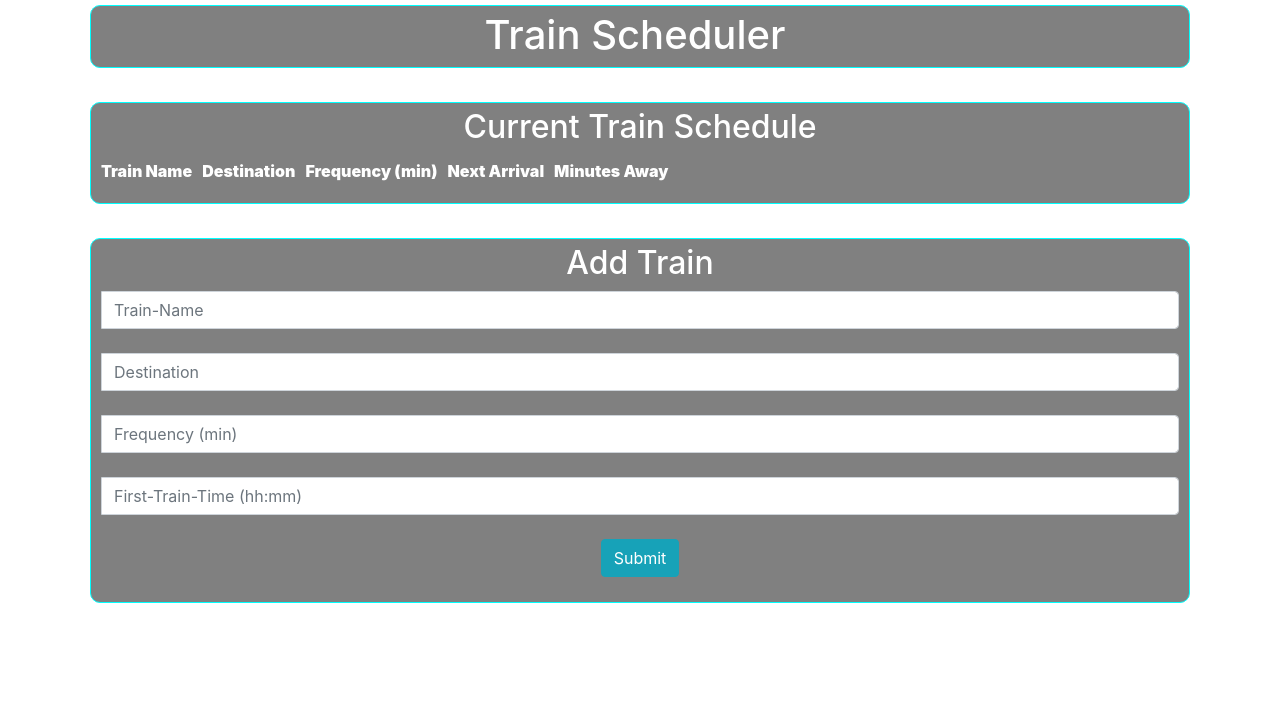
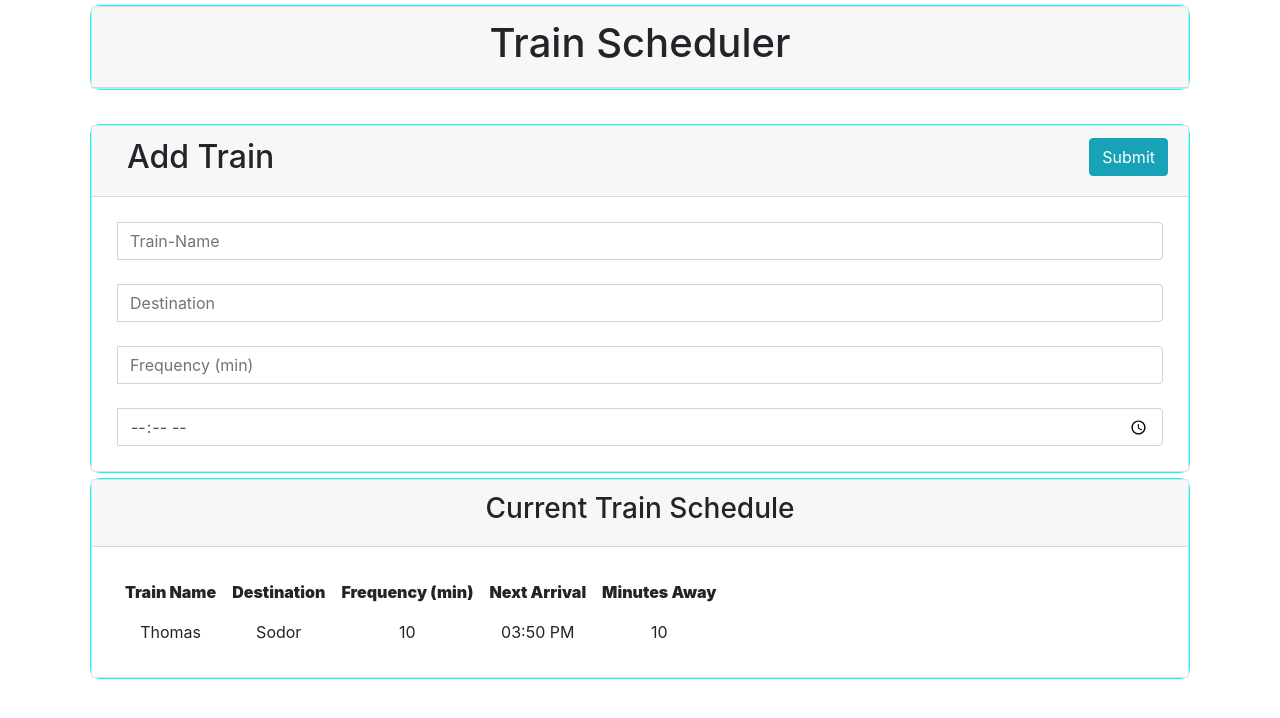
Before and after one commit to VINJROM/train-scheduler, a plain HTML site: page index.html in a window 1280 px wide. Drawn offline with nearby package versions, Linux system fonts and the light colour scheme; no server answers.

Commit message:
'cleaned up' style

```diff
--- a/assets/JS/scheduler.js
+++ b/assets/JS/scheduler.js
@@ -18,6 +18,8 @@
     var destination = "";
     var frequency = 0;
     var arrival = 0;
+    var arrivalFormat = "hh:mm A";
+
 
 
     // Capture button Click
@@ -30,6 +32,7 @@
             destination = $("#dest-input").val().trim(),
             frequency = $("#freq-input").val().trim(),
             arrival = $("#time-input").val().trim(),
+            // arrival = moment(arrival).format(arrivalFormat);
 
             // Code for the push
             dataRef.ref().push({
@@ -39,18 +42,16 @@
                 arrival: arrival,
             });
 
-        // Output all of the new information into the relevant HTML sections
-        // $('#name-display').text(train.name);
-        // $('#dest-display').text(train.destination);
-        // $('#freq-display').text(train.frequency);
-        // $('#arrival-display').text(train.arrival);
-        // $('#name-input').clear()
-        // $('#dest-input').clear()
-        // $('#freq-input').clear()
-        // $('#time-input').clear()
+
+        // ***WIP*** clears input field
+        // $('#name-input').empty();
+        // $('#dest-input').empty();
+        // $('#freq-input').empty();
+        // $('#time-input').empty();
+
     });
 
-    // Firebase watcher + initial loader HINT: This code behaves similarly to .on("value")
+    // Firebase watcher + initial loader - "Event Listener" in database
     dataRef.ref().on("child_added", function(childSnapshot) {
             // Console log each user input
             console.log(childSnapshot.val().name);
@@ -59,11 +60,13 @@
             console.log(childSnapshot.val().arrival);
 
             // full list of items to the well
-            $("#display-row").append("<tr><td id='name-display'>" + childSnapshot.val().name + "</td>" + "<td id='dest-display'>" + childSnapshot.val().destination + "</td>" + "<td id='freq-display'>" + childSnapshot.val().frequency + "</td>" + "<td id='minutes-display'>" + childSnapshot.val().arrival + "</td></tr>");
-
-
-            // Handle the errors
+            $("#display-row").prepend("<tr><td id='name-display'>" + childSnapshot.val().name + "</td>" +
+                "<td id='dest-display'>" + childSnapshot.val().destination + "</td>" +
+                "<td id='freq-display'>" + childSnapshot.val().frequency + "</td>" +
+                "<td id='arrival'-display'>" + childSnapshot.val().arrivalFormat + "</td>" +
+                "<td id='minutes-display'>" + childSnapshot.val().arrival + "</td></tr>");
         },
+        // Handle the errors
         function(errorObject) {
             console.log("Errors handled: " + errorObject.code);
         });
--- a/assets/css/style.css
+++ b/assets/css/style.css
@@ -1,6 +1,6 @@
 body {
     background: rgb(255, 255, 255);
-    color: white;
+    /* color: black; */
     text-align: center;
 }
 
@@ -8,30 +8,30 @@ body {
     display: inline-block;
 }
 
+tbody,
 th,
-td {
-    padding: 5px;
+td,
+table {
+    padding: 8px;
+    margin: 5px;
+    text-align: center;
 }
 
-h1 {
-    /* margin-top: 10%; */
+#h2-container {
+    text-align: center;
 }
 
-.sub-title {
-    /* margin: 5px; */
+h2 {
+    float: left;
 }
 
-.sub-head {
-    margin: 5px;
-}
-
-.sub-body {
-    margin: 5px;
+#submit {
+    float: right;
 }
 
 .wrapper {
     border: 1px solid cyan;
-    background: grey;
+    /* background: grey; */
     text-align: center;
     margin: 5px;
     border-radius: 10px;
@@ -46,7 +46,3 @@ h1 {
 .add-train {
     margin: 5px;
 }
-
-button {
-    margin-bottom: 20px;
-}
--- a/index.html
+++ b/index.html
@@ -17,73 +17,32 @@
     <div class="container">
         <div class="wrapper">
             <div class="row">
-                <div class="col-xs">
-                    <div id="sub-head">
-                        <!-- <img src="assets/Images/MyBoii.jpg"> -->
-                    </div>
-                </div>
-                <div class="col-sm">
-                    <div class="sub-head">
-                        <div id="sub-title">
+                <div class="col-sm-12">
+                    <div class="card">
+                        <div class="card-header">
                             <h1>Train Scheduler</h1>
                         </div>
-                    </div>
-                </div>
-                <div class="col-xs">
-                    <div class="sub-head">
-                        <!-- <img src="assets/Images/MyBoii.jpg"> -->
                     </div>
                 </div>
             </div>
         </div>
         <br>
-        <!-- Train Schedule -->
+
+        <!-- Train Input Field -->
         <div class="wrapper">
             <div class="row">
                 <div class="col-sm-12">
-                    <div class="sub-body">
-                        <!-- <div id="display-row"> -->
-                        <table table="train-schedule" id="display-row">
-                            <h2>Current Train Schedule</h2>
-                            <thead>
-                                <tr>
-                                    <th scope="col"><b>Train Name</b></th>
-                                    <th scope="col"><b>Destination</b></th>
-                                    <th scope="col"><b>Frequency (min)</b></th>
-                                    <th scope="col"><b>Next Arrival</b></th>
-                                    <th scope="col"><b>Minutes Away</b></th>
-                                </tr>
-                            </thead>
-                            <!-- Train input shows here -->
-
-                            <tbody>
-                                <tr>
-                                    <td id="name-display"></td>
-                                    <td id="dest-display"></td>
-                                    <td id="freq-display"></td>
-                                    <td id="arrival-display"></td>
-                                    <td id="minutes-display"></td>
-                                </tr>
-                            </tbody>
-                        </table>
-
-                        <!-- </div> -->
-                        <!-- <div class="card-body">
-                            <div id="full-member-list"></div>
-                        </div> -->
+                    <div class="card">
+                        <div class="card-header">
+                            <div class="col-sm">
+                                <div id="h2-container"></div>
+                                <!-- Header -->
+                                <h2>Add Train</h2>
                             </div>
+                            <!-- submit button -->
+                            <button id="submit" type="submit" class="btn btn-info">Submit</button>
                         </div>
-            </div>
-        </div>
-
-        <br>
-
-        <!-- Train Input -->
-        <div class="wrapper">
-            <div class="row">
-                <div class="col-sm-12">
-                    <div class="sub-body">
-                        <h2>Add Train</h2>
+                        <div class="card-body">
                             <div class="add-train">
                                 <!-- TRAIN INPUT GOES HERE -->
                                 <form>
@@ -102,30 +61,67 @@
                                     <!-- freq-input -->
                                     <div class="input-group">
                                         <span class="input-group-addon"></span>
-                                    <input id="freq-input" type="text" class="form-control" name="msg" placeholder="Frequency (min)">
+                                        <input id="freq-input" type="number" class="form-control" name="msg" placeholder="Frequency (min)">
                                     </div>
                                     <br>
                                     <!-- time-input -->
                                     <div class="input-group">
                                         <span class="input-group-addon"></span>
-                                    <input id="time-input" type="text" class="form-control" name="msg" placeholder="First-Train-Time (hh:mm)">
+                                        <input id="time-input" type="time" class="form-control" name="msg" placeholder="First-Train-Time (hh:mm)">
                                     </div>
-                                <br>
-                                <!-- submit -->
-                                <button id="submit" type="submit" class="btn btn-info">Submit</button>
-                                <br>
+
                                 </form>
                             </div>
                         </div>
                     </div>
                 </div>
             </div>
+        </div>
 
+
+        <!-- Train Schedule Display -->
+        <div class="wrapper">
+            <div class="row">
+                <div class="col-sm-12">
+                    <div class="card">
+                        <div class="card-header">
+                            <h3>Current Train Schedule</h3>
+                        </div>
+                        <div class="card-body">
+                            <!-- <div id="display-row"> -->
+                            <table table="train-schedule" id="display-row">
+                                <thead>
+                                    <tr>
+                                        <th scope="col"><b>Train Name</b></th>
+                                        <th scope="col"><b>Destination</b></th>
+                                        <th scope="col"><b>Frequency (min)</b></th>
+                                        <th scope="col"><b>Next Arrival</b></th>
+                                        <th scope="col"><b>Minutes Away</b></th>
+                                    </tr>
+                                </thead>
+                                <!-- Train input shows here -->
+
+                                <tbody>
+                                    <tr>
+                                        <td id="name-display">Thomas</td>
+                                        <td id="dest-display">Sodor</td>
+                                        <td id="freq-display">10</td>
+                                        <td id="time-display">03:50 PM</td>
+                                        <td id="minutes-display">10</td>
+                                    </tr>
+                                </tbody>
+                            </table>
+                        </div>
+                    </div>
+                </div>
+            </div>
         </div>
 
         <!-- jQuery -->
         <script type="text/javascript" src="https://cdnjs.cloudflare.com/ajax/libs/jquery/3.2.1/jquery.min.js"></script>
         <!-- JavaScript -->
         <script type="text/javascript" src="assets/JS/scheduler.js"></script>
+        <!-- Link to Moment.js -->
+        <script src="https://cdn.jsdelivr.net/momentjs/2.12.0/moment.min.js"></script>
 
 </body>
```
Lines whose indentation alone changed are shown as unchanged.
